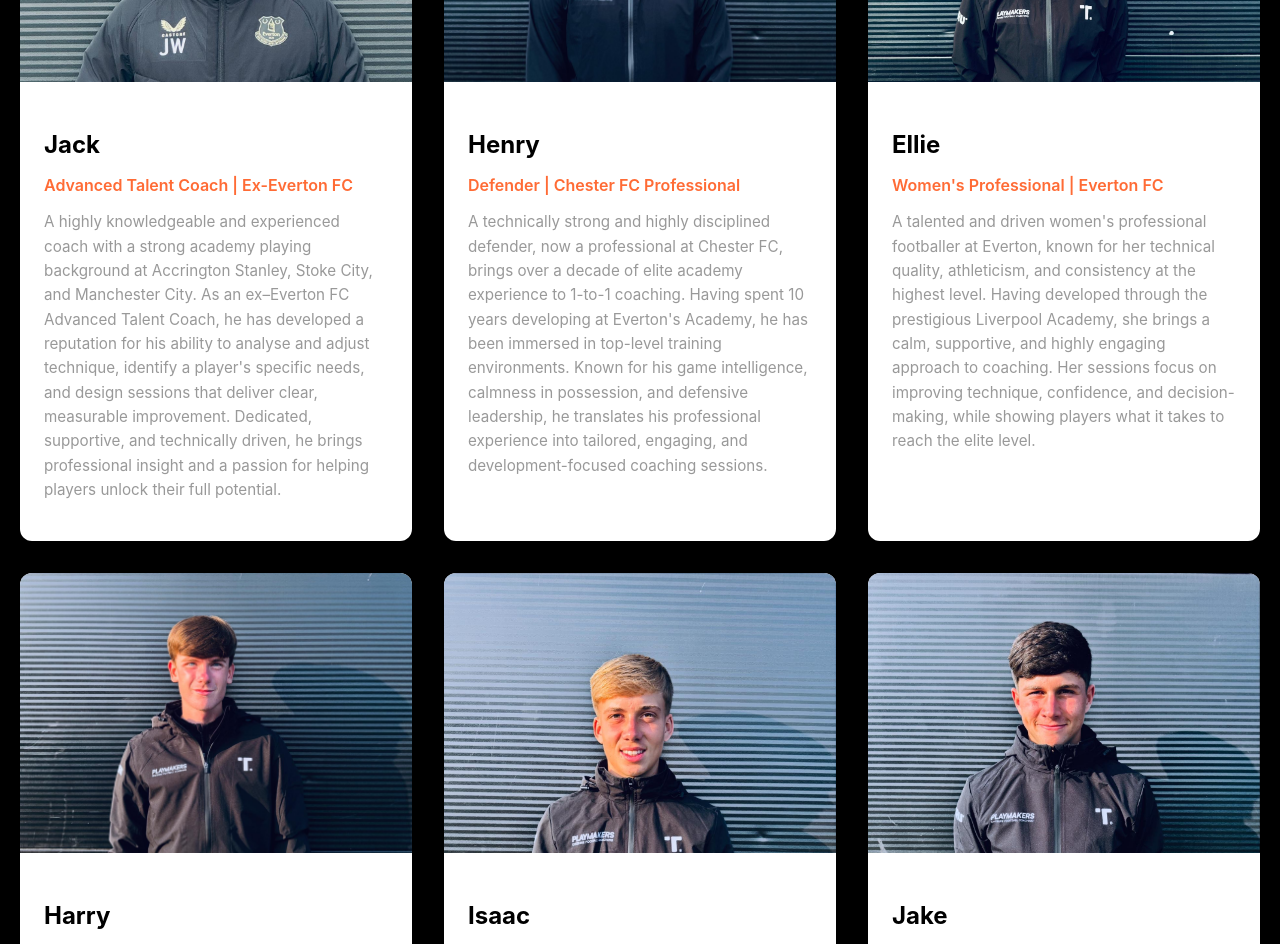
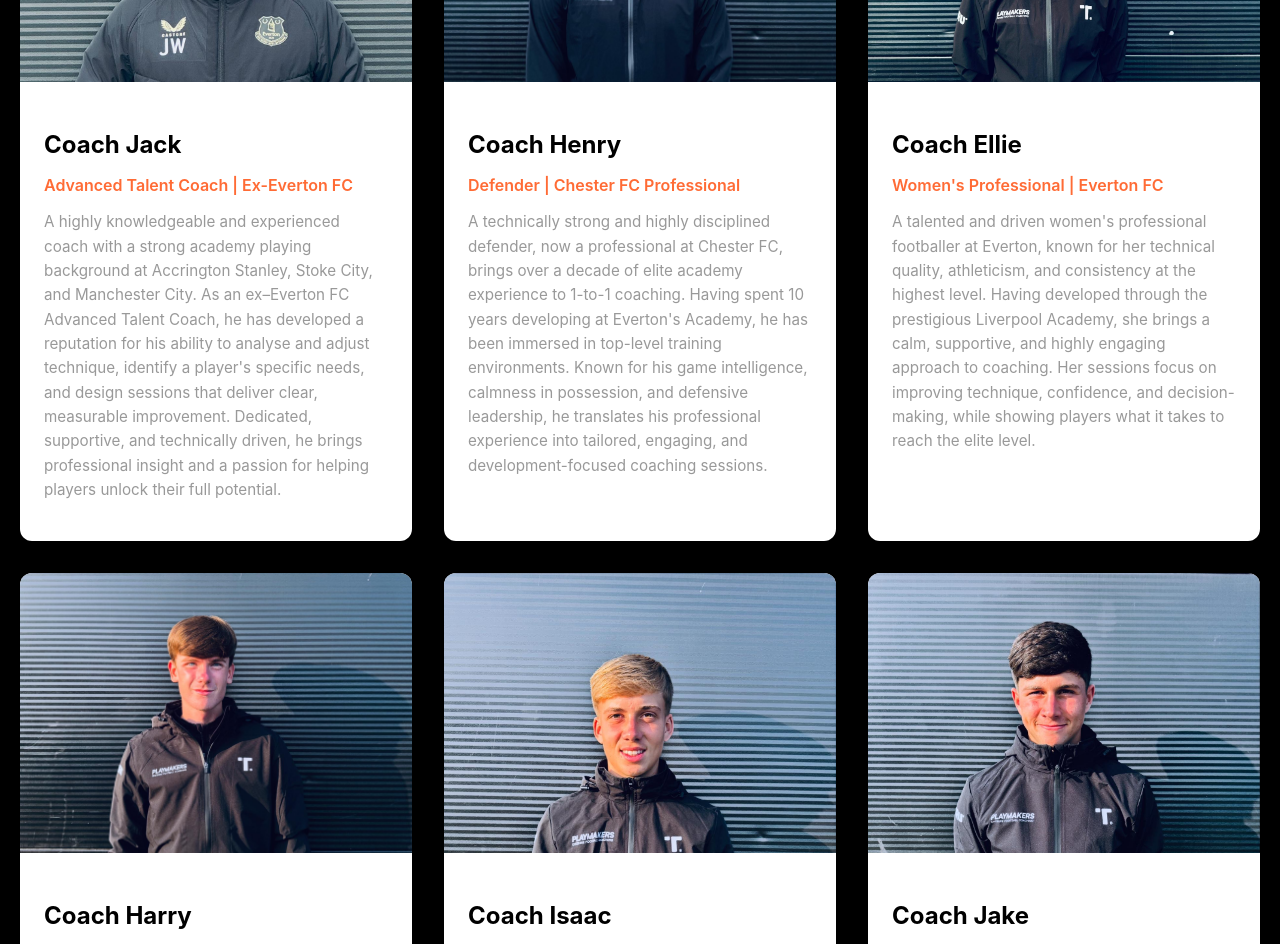
Before and after one commit to htkq6t5g6m-cell/playmakers-website, a React (Vite) app in the folder react-app/: page / in a window 1280 px wide. Shown: the part 2080-3024 px from the top of the page. Built offline with nearby package versions, Linux system fonts and the light colour scheme.

Commit message:
chore(coaches): prefix coach names with 'Coach' in React data and static HTML

```diff
--- a/react-app/src/data/data.js
+++ b/react-app/src/data/data.js
@@ -2,7 +2,7 @@
 export const coaches = [
   {
     id: 1,
-    name: 'Jack',
+    name: 'Coach Jack',
     role: 'Advanced Talent Coach | Ex-Everton FC',
     bio: 'A highly knowledgeable and experienced coach with a strong academy playing background at Accrington Stanley, Stoke City, and Manchester City. As an ex–Everton FC Advanced Talent Coach, he has developed a reputation for his ability to analyse and adjust technique, identify a player\'s specific needs, and design sessions that deliver clear, measurable improvement. Dedicated, supportive, and technically driven, he brings professional insight and a passion for helping players unlock their full potential.',
     image: '/images/coaches/jack.jpg',
@@ -10,7 +10,7 @@ export const coaches = [
   },
   {
     id: 2,
-    name: 'Henry',
+    name: 'Coach Henry',
     role: 'Defender | Chester FC Professional',
     bio: 'A technically strong and highly disciplined defender, now a professional at Chester FC, brings over a decade of elite academy experience to 1-to-1 coaching. Having spent 10 years developing at Everton\'s Academy, he has been immersed in top-level training environments. Known for his game intelligence, calmness in possession, and defensive leadership, he translates his professional experience into tailored, engaging, and development-focused coaching sessions.',
     image: '/images/coaches/henry.jpg',
@@ -18,7 +18,7 @@ export const coaches = [
   },
   {
     id: 3,
-    name: 'Ellie',
+    name: 'Coach Ellie',
     role: 'Women\'s Professional | Everton FC',
     bio: 'A talented and driven women\'s professional footballer at Everton, known for her technical quality, athleticism, and consistency at the highest level. Having developed through the prestigious Liverpool Academy, she brings a calm, supportive, and highly engaging approach to coaching. Her sessions focus on improving technique, confidence, and decision-making, while showing players what it takes to reach the elite level.',
     image: '/images/coaches/ellie.jpg',
@@ -26,7 +26,7 @@ export const coaches = [
   },
   {
     id: 4,
-    name: 'Harry',
+    name: 'Coach Harry',
     role: 'Right Back | Chester FC Scholar',
     bio: 'A dynamic and attack-minded right back, currently a scholar at Chester FC, with first-team appearances already to his name. He brings a decade of top-level youth experience from 10 years in Everton\'s Academy. Known for his high energy up and down the flank, reliable 1v1 defending, and composure in possession, he delivers high-quality 1-to-1 coaching shaped by both academy and senior football experience.',
     image: '/images/coaches/harry.jpg',
@@ -34,7 +34,7 @@ export const coaches = [
   },
   {
     id: 5,
-    name: 'Isaac',
+    name: 'Coach Isaac',
     role: 'Striker | Chester FC Scholar',
     bio: 'An explosive and clinical striker currently a scholar at Chester FC, known for his pace, sharp finishing, and natural attacking instinct. Having spent most of his childhood developing at Warrington Rylands FC, he is loved by younger players for his positivity, energy, and joyful personality. His sessions combine dynamic attacking drills with confidence-building challenges, helping players improve their speed, movement, and finishing.',
     image: '/images/coaches/isaac.jpg',
@@ -42,7 +42,7 @@ export const coaches = [
   },
   {
     id: 6,
-    name: 'Jake',
+    name: 'Coach Jake',
     role: 'Central Midfielder | Chester FC Scholar',
     bio: 'A composed and hard-working central midfielder currently a scholar at Chester FC, recognised for his leadership, intelligence on the ball, and ability to control the tempo of the game. Growing up and developing at Warrington Rylands FC, he is a natural captain who brings calmness, clarity, and encouragement to every session. His 1-to-1 coaching focuses on ball mastery, decision-making, awareness, and the fundamentals of intelligent midfield play.',
     image: '/images/coaches/jake.jpg',
@@ -50,7 +50,7 @@ export const coaches = [
   },
   {
     id: 7,
-    name: 'Kian',
+    name: 'Coach Kian',
     role: 'Right Back | Chester FC Scholar',
     bio: 'A dependable and intelligent right back, currently a scholar at Chester FC, known for his defensive sharpness and confidence in possession. His journey through two elite youth environments — Manchester United and Wrexham — has shaped his technical quality, discipline, and understanding of high-level football. He specialises in developing defensive fundamentals, 1v1 ability, awareness, and effective attacking play from wide areas.',
     image: '/images/coaches/kian.jpg',
```
Also changed, not shown: 1 other file (tests, documents, lock files or other folders).
